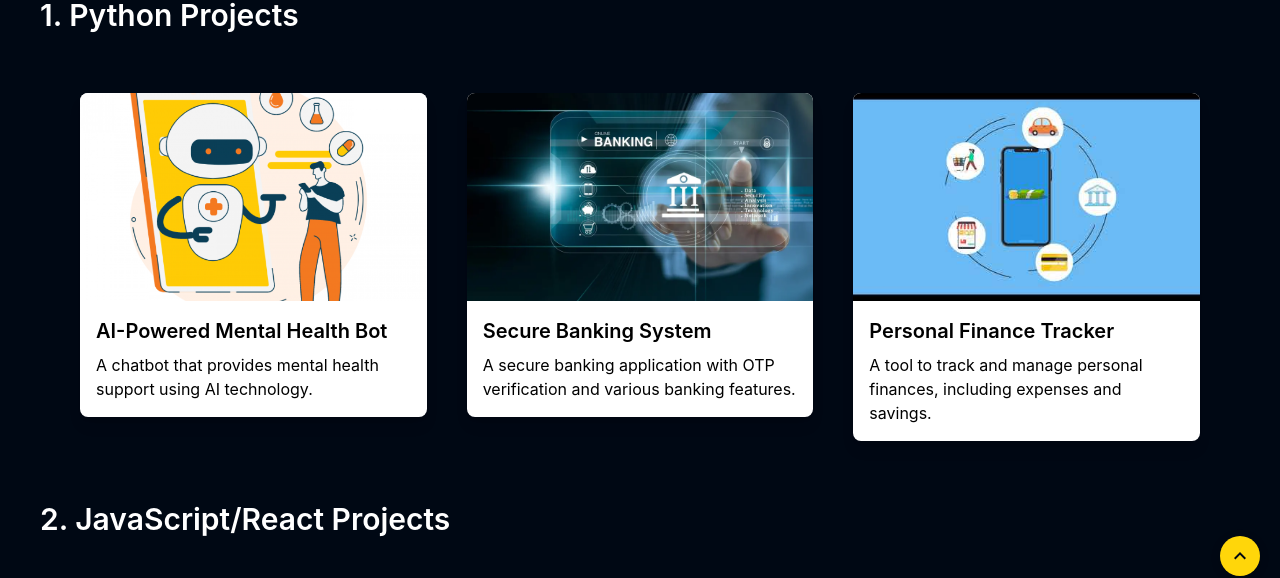
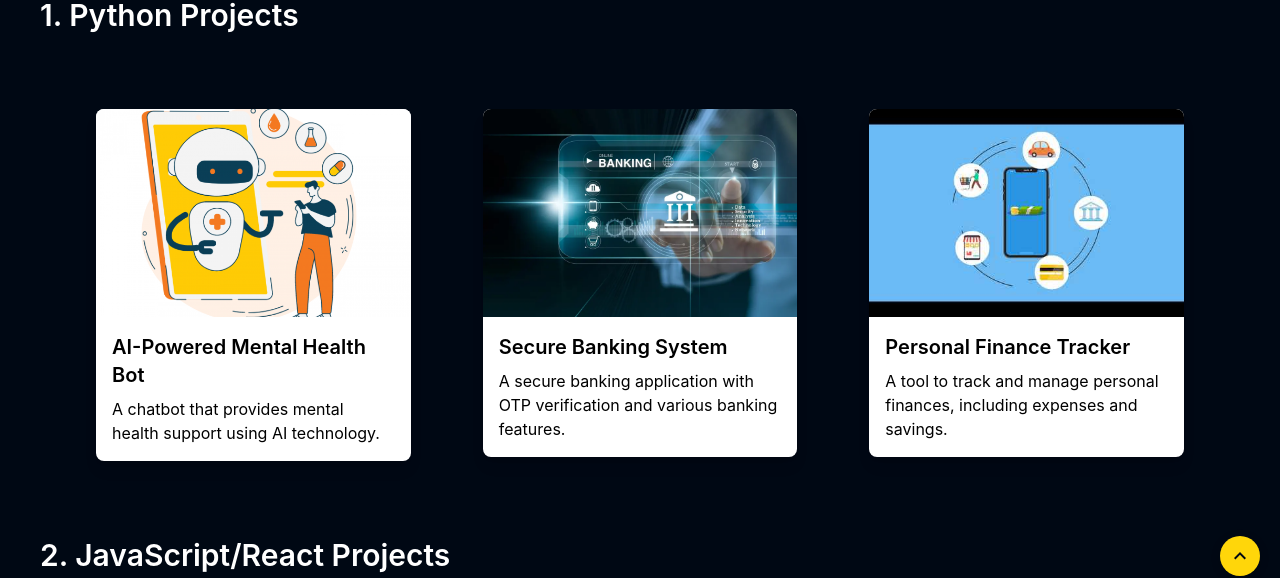
Before and after one commit to Muskansahuincredible/StudyNotion-An-Online-Education-Platform, a React (Create React App) app: page /project in a window 1280 px wide. Shown: the part 204-782 px from the top of the page. Built offline with nearby package versions, Linux system fonts and the light colour scheme; no server answers; the HTML template or start-up script is replaced by a standard one.

Commit message:
esolved Issue #399

```diff
--- a/src/pages/Project.jsx
+++ b/src/pages/Project.jsx
@@ -86,7 +86,7 @@
       <h2 className="text-3xl font-semibold my-10 text-white">1. Python Projects</h2>
       <div className="flex flex-wrap -mx-5 justify-center px-10 ">
         {pythonProjects.map((project, index) => (
-          <div key={index} className="w-full sm:w-1/2 lg:w-1/3 p-5">
+          <div key={index} className="w-full sm:w-1/2 lg:w-1/3 p-9">
             <ProjectCard project={project} />
           </div>
         ))}
@@ -95,7 +95,7 @@
       <h2 className="text-3xl font-semibold  my-10 text-white">2. JavaScript/React Projects</h2>
       <div className="flex flex-wrap -mx-5 justify-center px-10 py-10">
         {jsProjects.map((project, index) => (
-          <div key={index} className="w-full sm:w-1/2 lg:w-1/3 p-5">
+          <div key={index} className="w-full sm:w-1/2 lg:w-1/3 p-9">
             <ProjectCard project={project} />
           </div>
         ))}
@@ -104,7 +104,7 @@
       <h2 className="text-3xl font-semibold  my-10 text-white">3. Java Projects</h2>
       <div className="flex flex-wrap -mx-5 justify-center px-10 py-10">
         {javaProjects.map((project, index) => (
-          <div key={index} className="w-full sm:w-1/2 lg:w-1/3 p-5">
+          <div key={index} className="w-full sm:w-1/2 lg:w-1/3 p-9">
             <ProjectCard project={project} />
           </div>
         ))}
```
